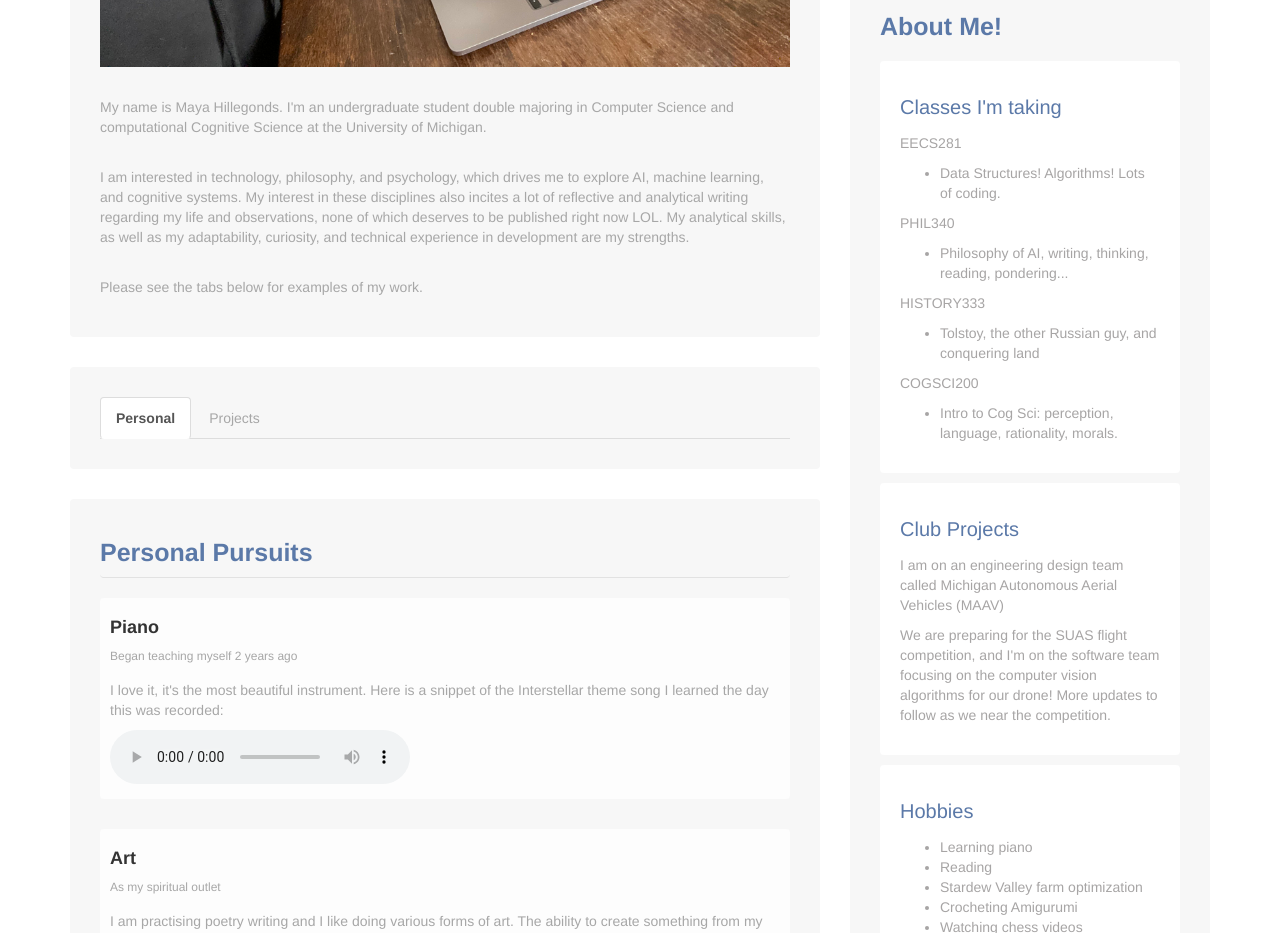
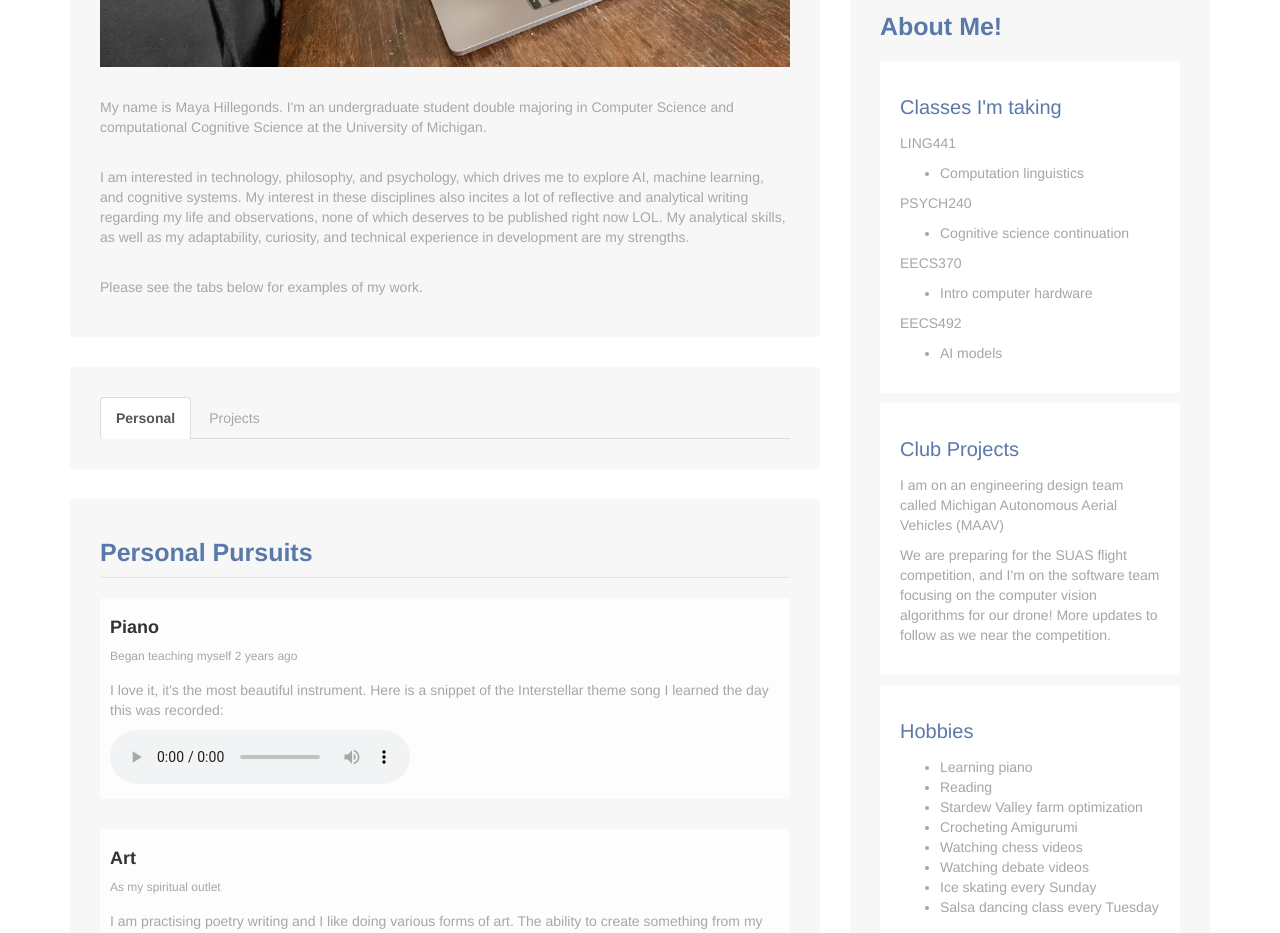
Before and after one commit to himayaa/himayaa.github.io, a plain HTML site: page index.html in a window 1280 px wide. Shown: the part 732-1665 px from the top of the page. Drawn offline with nearby package versions, Linux system fonts and the light colour scheme; a script that the page names is missing.

Commit message:
Update index.html

```diff
--- a/index.html
+++ b/index.html
@@ -65,7 +65,7 @@
 						<span>years lived</span>
 					</div>
 					<div class="funded">
-						<h3>1487+</h3>
+						<h3>1738+</h3>
 						<span>duolingo streak</span>
 					</div>
 					<div class="time-left">
@@ -253,21 +253,21 @@
 						<!--reward blocks-->
 						<div class="reward-block">
 							<h2>Classes I'm taking</h2>
-							<p style="color:rgb(167, 165, 165)">EECS281</p>
+							<p style="color:rgb(167, 165, 165)">LING441</p>
 							<ul style="color:rgb(167, 165, 165)">
-								<li>Data Structures! Algorithms! Lots of coding.</li>
+								<li>Computation linguistics</li>
 							</ul>
-							<p style="color:rgb(167, 165, 165)">PHIL340</p>
+							<p style="color:rgb(167, 165, 165)">PSYCH240</p>
 							<ul style="color:rgb(167, 165, 165)">
-								<li>Philosophy of AI, writing, thinking, reading, pondering...</li>
+								<li>Cognitive science continuation</li>
 							</ul>
-							<p style="color:rgb(167, 165, 165)">HISTORY333</p>
+							<p style="color:rgb(167, 165, 165)">EECS370</p>
 							<ul style="color:rgb(167, 165, 165)">
-								<li>Tolstoy, the other Russian guy, and conquering land</li>
+								<li>Intro computer hardware</li>
 							</ul>
-							<p style="color:rgb(167, 165, 165)">COGSCI200</p>
+							<p style="color:rgb(167, 165, 165)">EECS492</p>
 							<ul style="color:rgb(167, 165, 165)">
-								<li>Intro to Cog Sci: perception, language, rationality, morals.</li>
+								<li>AI models</li>
 							</ul>
 
 
```
